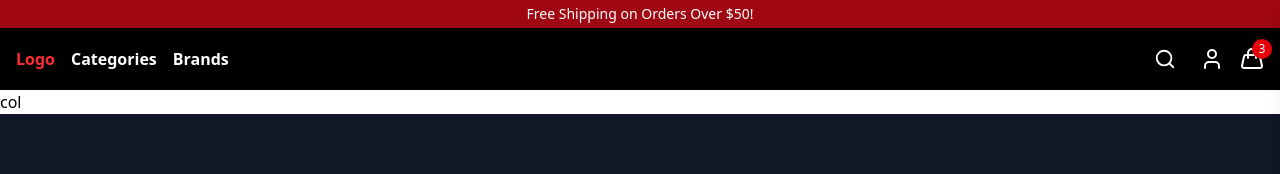
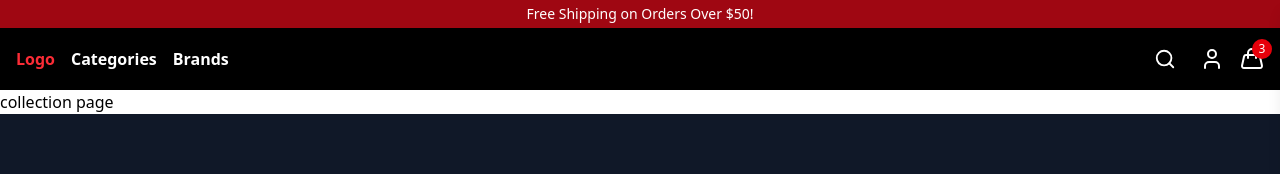
Before and after one commit to js-1608/ecommerce_website, a React app in the folder frontend/: page /collection/1 in a window 1280 px wide. Shown: the top 174 px of the page. Built offline with nearby package versions, Linux system fonts and the light colour scheme; the HTML template or start-up script is replaced by a standard one.

Commit message:
new feature branch

```diff
--- a/frontend/src/pages/Collections.jsx
+++ b/frontend/src/pages/Collections.jsx
@@ -3,7 +3,7 @@ import React from 'react'
 const Collections= () => {
   return (
     <div>
-      col
+      collection page
     </div>
   )
 }
```
